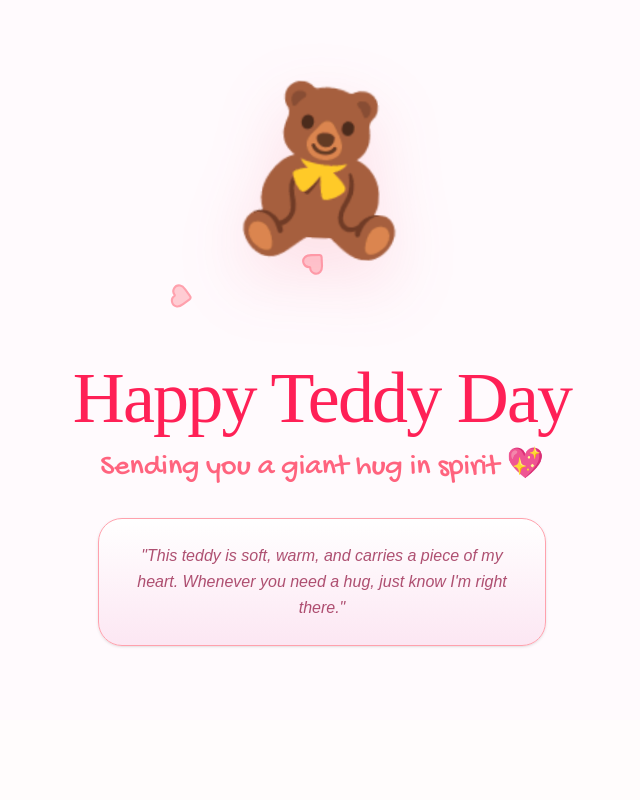
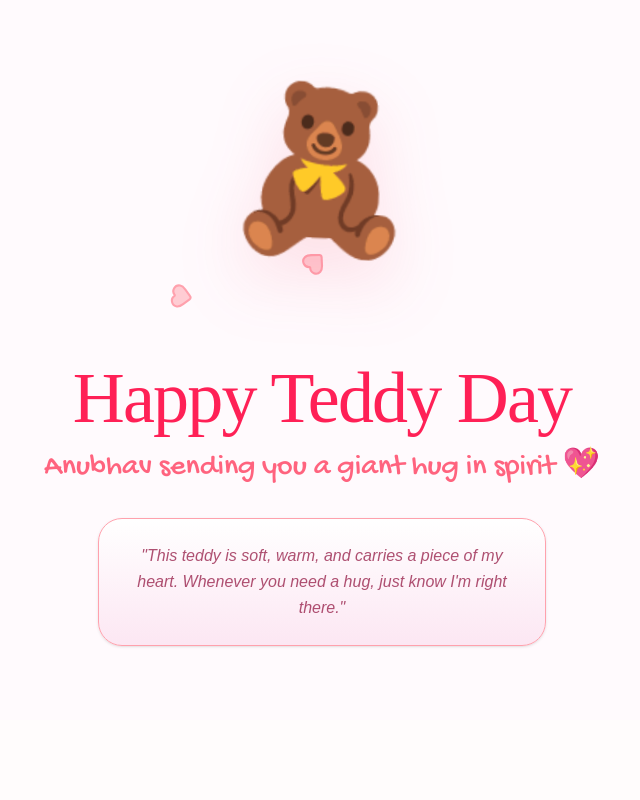
Before and after one commit to rajputboyars/valentine-week, a Next.js app: page /teddy-day in a window 1280 px wide. Shown: the top 800 px of the page, without its empty margins (318-958 px from the left). Built offline with nearby package versions, Linux system fonts and the light colour scheme; a web font is replaced by a local one.

Commit message:
add name

```diff
--- a/src/components/hug-day/HugHero.jsx
+++ b/src/components/hug-day/HugHero.jsx
@@ -51,7 +51,7 @@ export default function HugHero() {
         className="max-w-md"
       >
         <p className="text-xl md:text-2xl text-rose-400 font-medium leading-relaxed">
-          Sending you a warm, digital squeeze... <br />
+          Anubhav Sending you a warm, digital squeeze... <br />
           <span className="text-rose-500 font-bold italic">my favorite safe place 💞</span>
         </p>
       </motion.div>
--- a/src/components/promise-day/PromiseHero.jsx
+++ b/src/components/promise-day/PromiseHero.jsx
@@ -69,7 +69,7 @@ export default function PromiseHero() {
         </div>
 
         <p className="font-sans text-rose-500 max-w-xl mx-auto text-lg md:text-xl leading-relaxed tracking-wide italic">
-          Today I promise you my heart, my time, and my forever— <br />
+          Today Anubhav promise you my heart, my time, and my forever— <br />
           <span className="font-bold text-rose-700 not-italic uppercase text-sm tracking-[0.3em]">sealed for eternity 🤍</span>
         </p>
       </motion.div>
--- a/src/components/teddy-day/TeddyHero.jsx
+++ b/src/components/teddy-day/TeddyHero.jsx
@@ -86,7 +86,7 @@ export default function TeddyHero() {
           style={{ fontFamily: "'Gochi Hand', cursive" }}
           className="text-2xl md:text-3xl text-rose-400 mb-8"
         >
-          Sending you a giant hug in spirit 💖
+          Anubhav sending you a giant hug in spirit 💖
         </p>
 
         <div className="max-w-md mx-auto p-6 bg-gradient-to-b from-white to-pink-100 backdrop-blur-sm rounded-3xl border border-rose-300 shadow-sm">
```
